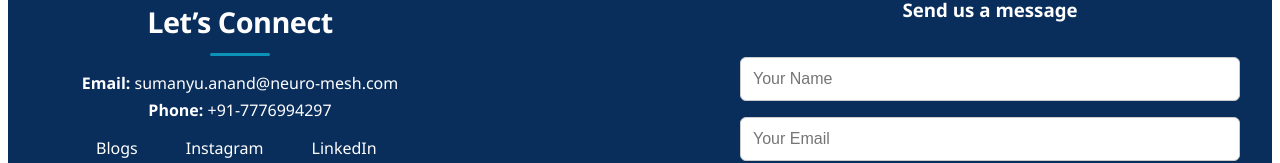
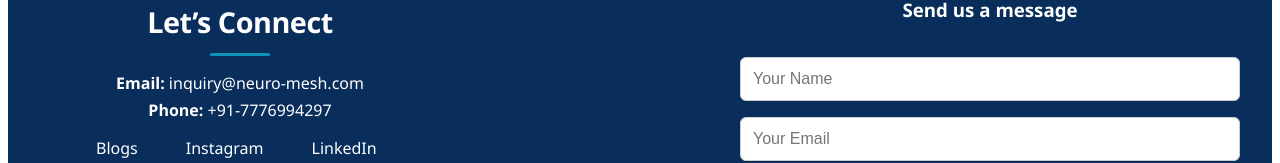
Before and after one commit to sumanyu-anand/neuromesh-site, a React (Create React App) app: page / in a window 1280 px wide. Shown: the part 2904-3067 px from the top of the page. Built offline with nearby package versions, Linux system fonts and the light colour scheme.

Commit message:
changed email id details in footer

```diff
--- a/src/App.js
+++ b/src/App.js
@@ -266,7 +266,7 @@ function App() {
           {/* Left Side - Contact Info + Social */}
           <div className="footer-left">
             <h2>Let’s Connect</h2>
-            <p><strong>Email:</strong> sumanyu.anand@neuro-mesh.com</p>
+            <p><strong>Email:</strong> inquiry@neuro-mesh.com</p>
             <p><strong>Phone:</strong> +91-7776994297</p>
 
             <div className="social-icons">
```
